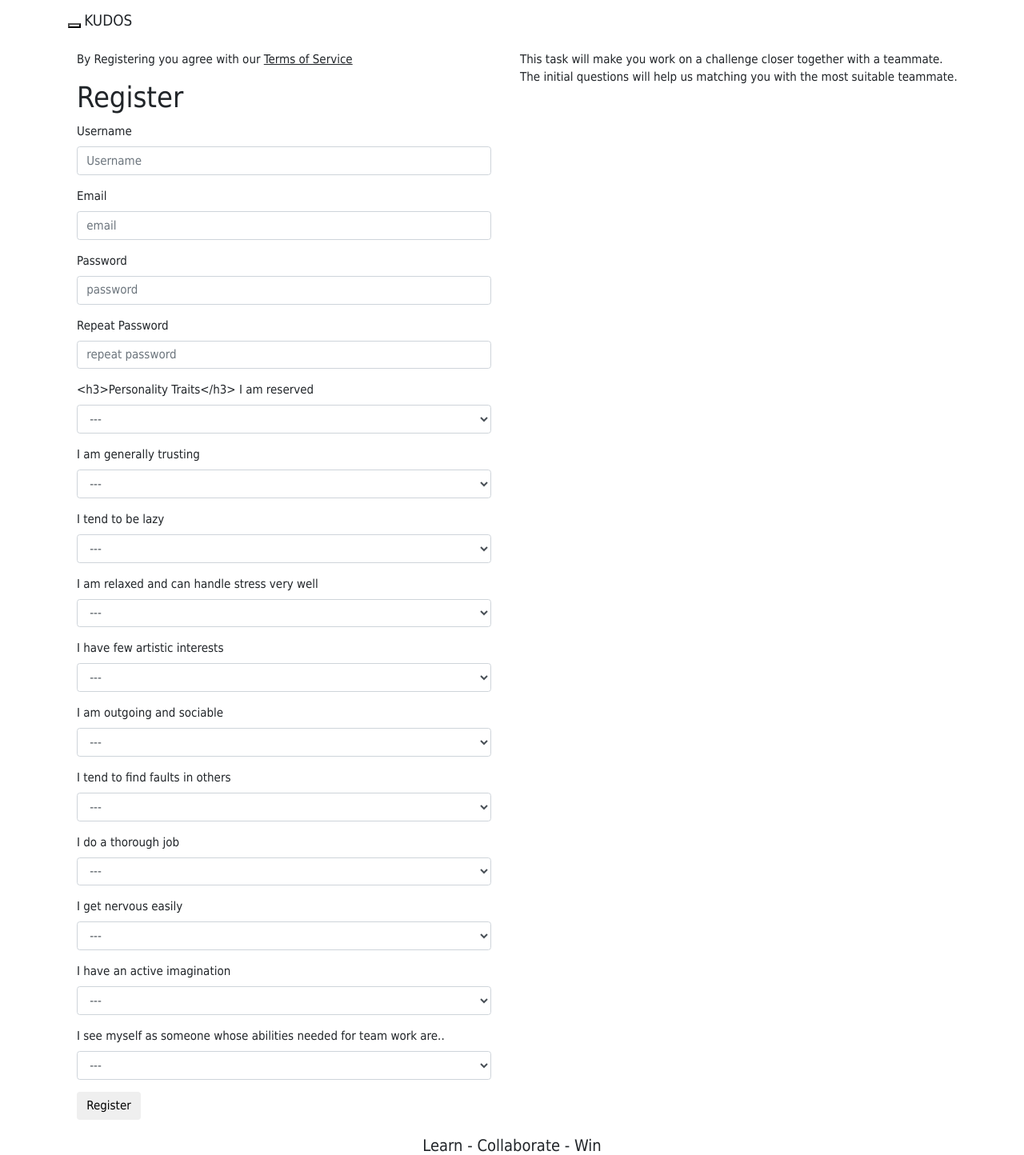
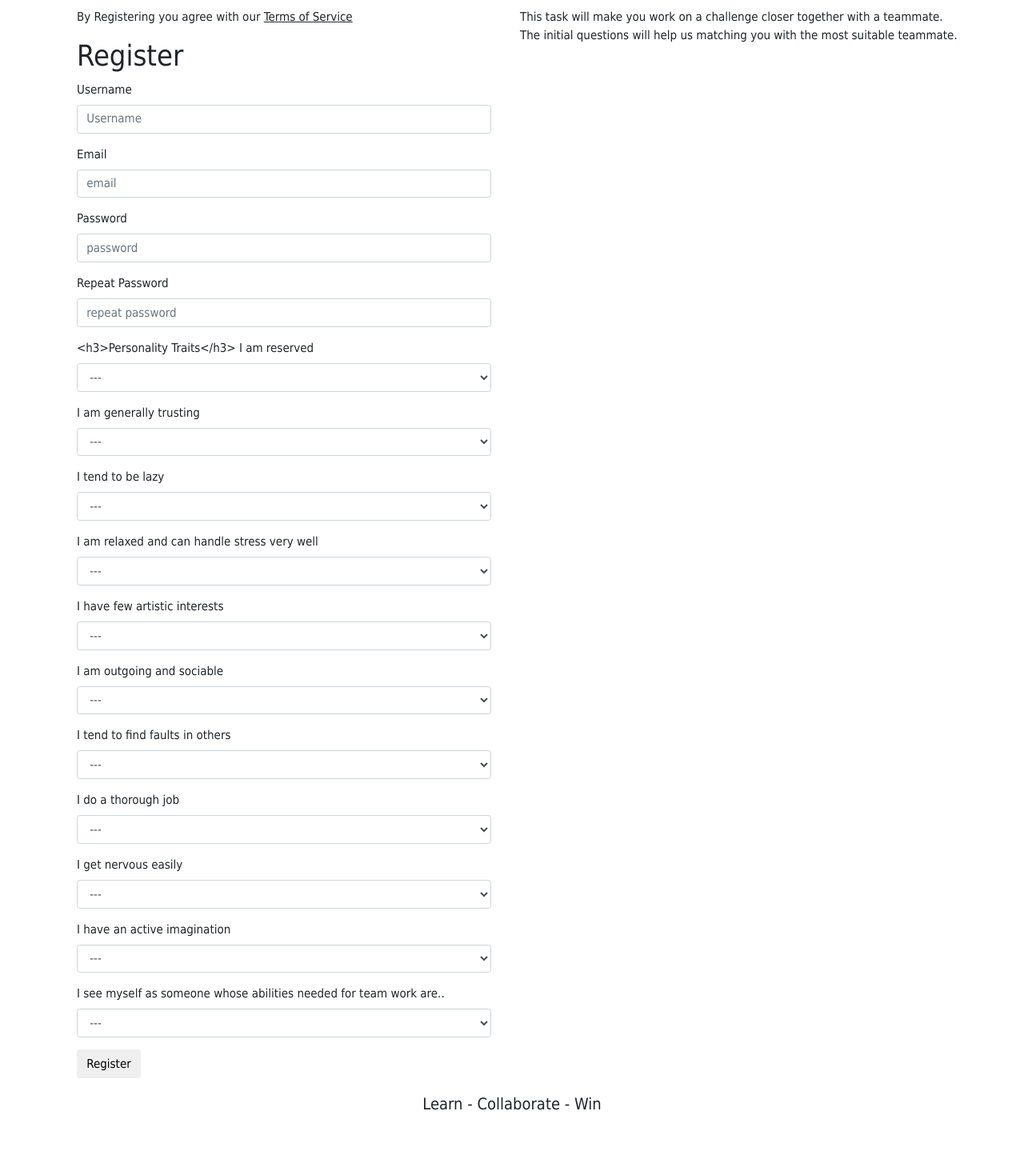
Before and after one commit to Fedilas/flask-amt, a Flask app: page /auth/register in a window 1280 px wide. Shown: the whole page at 80% size. After the commit the page ends 1388 px from the top, so only its background shows below. Run offline with Flask 2, Linux system fonts and the light colour scheme; some libraries are stand-ins or nearby versions.

Commit message:
removed navbar

```diff
--- a/app/main/events.py
+++ b/app/main/events.py
@@ -21,7 +21,7 @@ def joined(message):
 def text(message):
     """Sent by a client when the user entered a new message.
     The message is sent to all people in the room."""
-    db.create_all()
+    db.create_all() ## massively important!!
     room = session.get('room')
     group = current_user.room
     chat = str(message['msg'])
--- a/app/templates/base.html
+++ b/app/templates/base.html
@@ -26,37 +26,37 @@
         crossorigin="anonymous"></script>
 {% endblock %}
 {% block navbar %}
-<nav class="navbar navbar-default">
-    <div class="container">
-        <div class="navbar-header">
-            <button type="button" class="navbar-toggle collapsed" data-toggle="collapse"
-                    data-target="#bs-example-navbar-collapse-1" aria-expanded="false">
-                <span class="sr-only">Toggle navigation</span>
-                <span class="icon-bar"></span>
-                <span class="icon-bar"></span>
-                <span class="icon-bar"></span>
-            </button>
-            <a class="navbar-brand">KUDOS</a>
-        </div>
-        <div class="collapse navbar-collapse" id="bs-example-navbar-collapse-1">
-            {% if g.search_form %}
-            <!--                <form class="navbar-form navbar-left" method="get" action="{{ url_for('main.search') }}">-->
-            <!--                    <div class="form-group">-->
-            <!--                        {{ g.search_form.q(size=20, class='form-control', placeholder=g.search_form.q.label.text) }}-->
-            <!--                    </div>-->
-            <!--                </form>-->
-            {% endif %}
-            <ul class="nav navbar-nav navbar-right">
-                {% if current_user.is_anonymous %}
-                <li><a href="{{ url_for('auth.login') }}">{{ _('Login') }}</a></li>
-                {% else %}
-                <li><a href="{{ url_for('main.user', username=current_user.username) }}">{{ _('Match') }}</a></li>
-                <li><a href="{{ url_for('auth.logout') }}">{{ _('Logout') }}</a></li>
-                {% endif %}
-            </ul>
-        </div>
-    </div>
-</nav>
+<!--<nav class="navbar navbar-default">-->
+<!--    <div class="container">-->
+<!--        <div class="navbar-header">-->
+<!--            <button type="button" class="navbar-toggle collapsed" data-toggle="collapse"-->
+<!--                    data-target="#bs-example-navbar-collapse-1" aria-expanded="false">-->
+<!--                <span class="sr-only">Toggle navigation</span>-->
+<!--                <span class="icon-bar"></span>-->
+<!--                <span class="icon-bar"></span>-->
+<!--                <span class="icon-bar"></span>-->
+<!--            </button>-->
+<!--            <a class="navbar-brand">KUDOS</a>-->
+<!--        </div>-->
+<!--        <div class="collapse navbar-collapse" id="bs-example-navbar-collapse-1">-->
+<!--            {% if g.search_form %}-->
+<!--            &lt;!&ndash;                <form class="navbar-form navbar-left" method="get" action="{{ url_for('main.search') }}">&ndash;&gt;-->
+<!--            &lt;!&ndash;                    <div class="form-group">&ndash;&gt;-->
+<!--            &lt;!&ndash;                        {{ g.search_form.q(size=20, class='form-control', placeholder=g.search_form.q.label.text) }}&ndash;&gt;-->
+<!--            &lt;!&ndash;                    </div>&ndash;&gt;-->
+<!--            &lt;!&ndash;                </form>&ndash;&gt;-->
+<!--            {% endif %}-->
+<!--            <ul class="nav navbar-nav navbar-right">-->
+<!--                {% if current_user.is_anonymous %}-->
+<!--                <li><a href="{{ url_for('auth.login') }}">{{ _('Login') }}</a></li>-->
+<!--                {% else %}-->
+<!--                <li><a href="{{ url_for('main.user', username=current_user.username) }}">{{ _('Match') }}</a></li>-->
+<!--                <li><a href="{{ url_for('auth.logout') }}">{{ _('Logout') }}</a></li>-->
+<!--                {% endif %}-->
+<!--            </ul>-->
+<!--        </div>-->
+<!--    </div>-->
+<!--</nav>-->
 {% endblock %}
 
 {% block content %}
```
